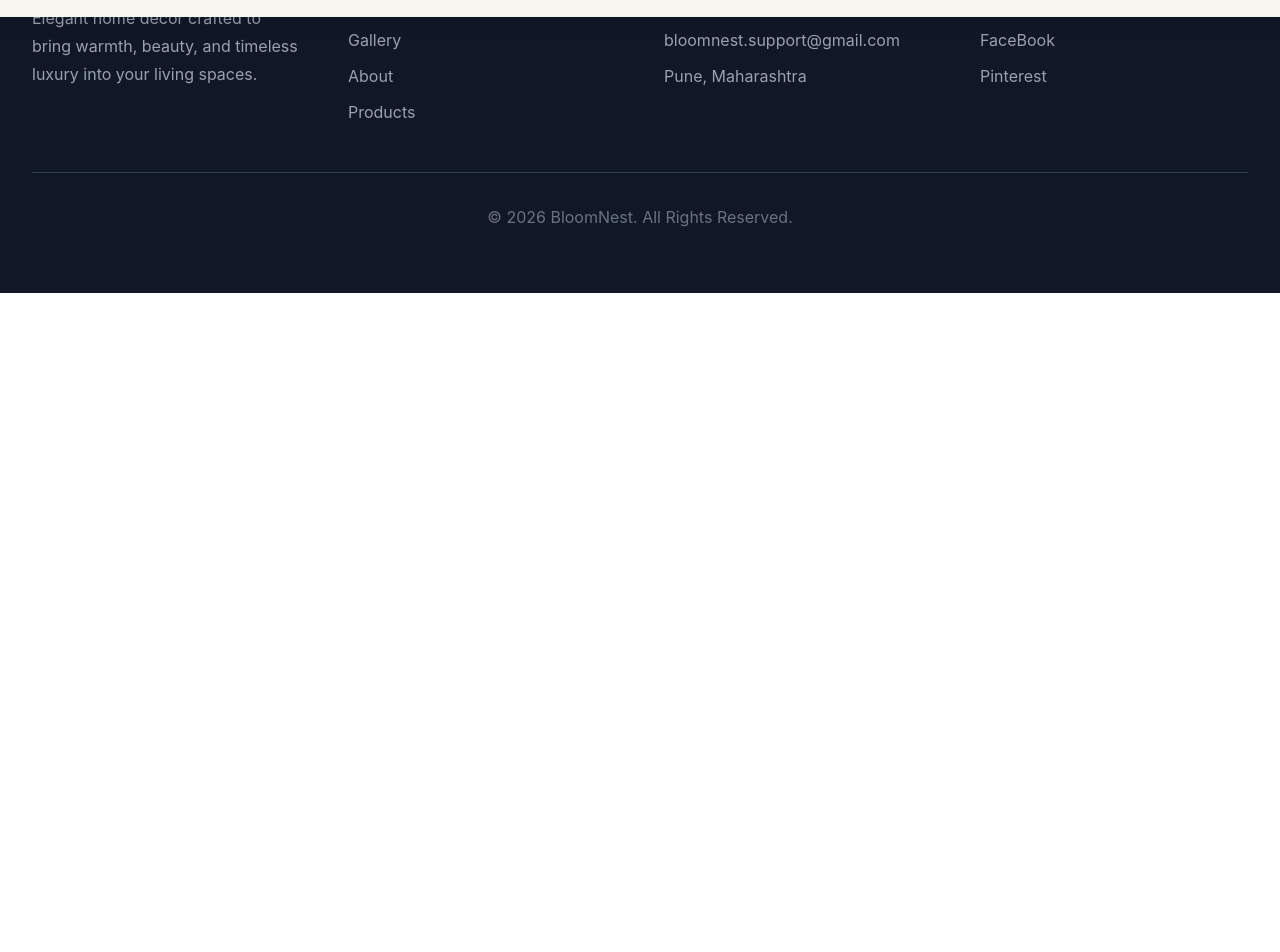
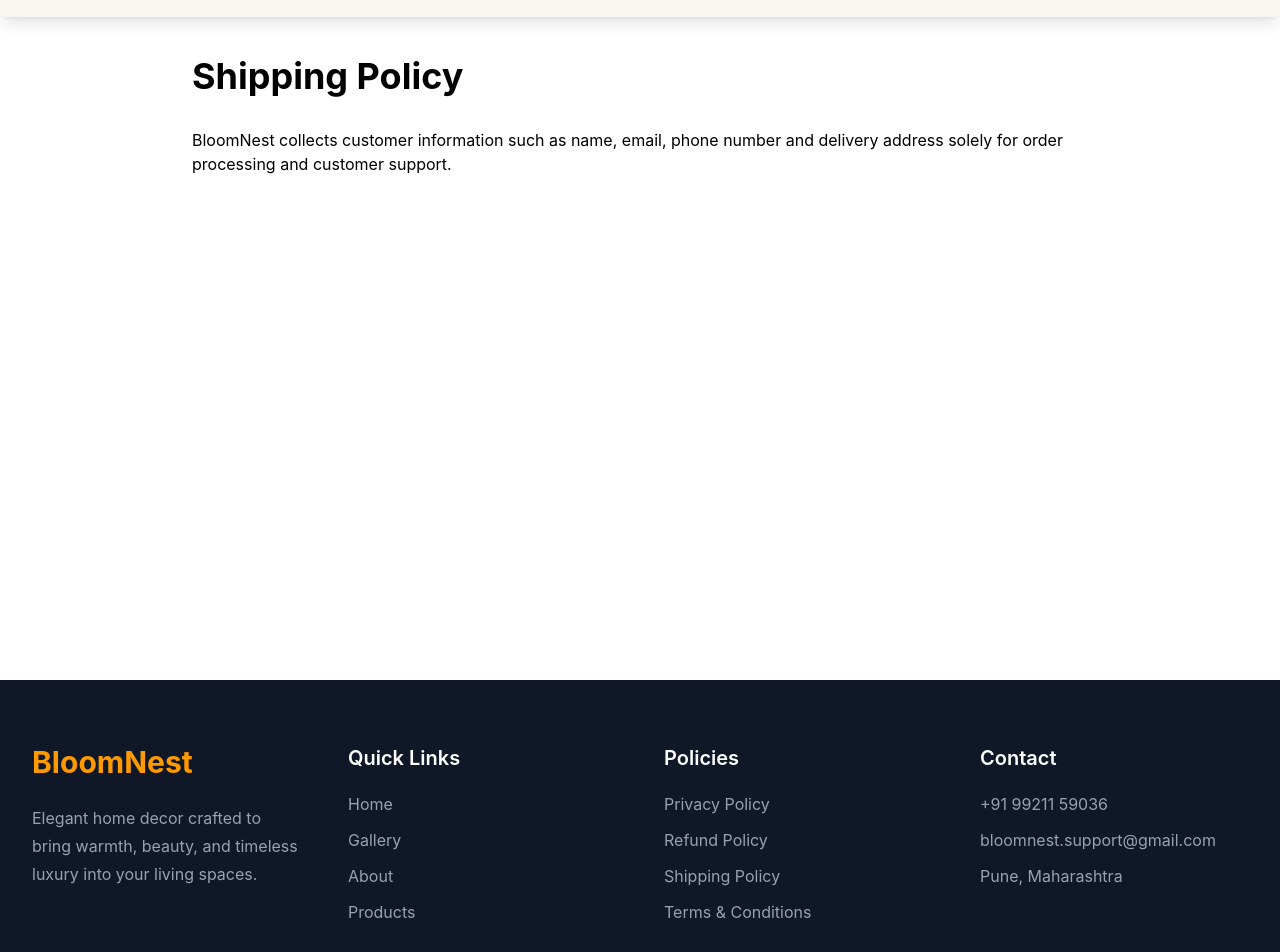
Before and after one commit to soulgod2662/BloomNest, a React (Vite) app: page /shipping-policy in a window 1280 px wide. Shown: the part 120-1072 px from the top of the page. Before the commit the page ends 800 px from the top, so only its background shows below. Built offline with nearby package versions, Linux system fonts and the light colour scheme; no server answers.

Commit message:
small changes and addition of policies

```diff
--- a/src/App.jsx
+++ b/src/App.jsx
@@ -24,6 +24,11 @@ import Orders from "./pages/Orders"
 import Admin from "./pages/Admin"
 import AdminRoute from "./components/AdminRoute"
 
+import PrivacyPolicy from "./pages/PrivacyPolicy"
+import RefundPolicy from "./pages/RefundPolicy"
+import ShippingPolicy from "./pages/ShippingPolicy"
+import TermsConditions from "./pages/TermsConditions"
+
 
 function App() {
   return (
@@ -33,6 +38,25 @@ function App() {
       <Navbar />
 
       <Routes>
+        <Route
+  path="/privacy-policy"
+  element={<PrivacyPolicy />}
+/>
+
+<Route
+  path="/refund-policy"
+  element={<RefundPolicy />}
+/>
+
+<Route
+  path="/shipping-policy"
+  element={<ShippingPolicy />}
+/>
+
+<Route
+  path="/terms-and-conditions"
+  element={<TermsConditions />}
+/>
         <Route
   path="/admin"
   element={
--- a/src/components/Footer.jsx
+++ b/src/components/Footer.jsx
@@ -27,7 +27,37 @@ function Footer() {
             <li><a href="#products" className="hover:text-white">Products</a></li>
           </ul>
         </div>
+        <div>
+  <h3 className="text-xl font-semibold mb-5">
+    Policies
+  </h3>
 
+  <ul className="space-y-3 text-gray-400">
+    <li>
+      <a href="/privacy-policy" className="hover:text-white">
+        Privacy Policy
+      </a>
+    </li>
+
+    <li>
+      <a href="/refund-policy" className="hover:text-white">
+        Refund Policy
+      </a>
+    </li>
+
+    <li>
+      <a href="/shipping-policy" className="hover:text-white">
+        Shipping Policy
+      </a>
+    </li>
+
+    <li>
+      <a href="/terms-and-conditions" className="hover:text-white">
+        Terms & Conditions
+      </a>
+    </li>
+  </ul>
+</div>
         <div>
           <h3 className="text-xl font-semibold mb-5">
             Contact
@@ -68,7 +98,7 @@ function Footer() {
 </li>
             <li>
   <a
-    href="https://pinterest.com"
+    href="https://pin.it/6AukI7sfo"
     target="_blank"
     rel="noreferrer"
     className="hover:text-white"
--- /dev/null
+++ b/src/pages/PrivacyPolicy.jsx
@@ -0,0 +1,19 @@
+function PrivacyPolicy() {
+  return (
+    <section className="min-h-screen pt-44 pb-20 px-6">
+      <div className="max-w-4xl mx-auto">
+        <h1 className="text-4xl font-bold mb-8">
+          Privacy Policy
+        </h1>
+
+        <p>
+          BloomNest collects customer information such as
+          name, email, phone number and delivery address
+          solely for order processing and customer support.
+        </p>
+      </div>
+    </section>
+  )
+}
+
+export default PrivacyPolicy
--- /dev/null
+++ b/src/pages/RefundPolicy.jsx
@@ -0,0 +1,19 @@
+function RefundPolicy() {
+  return (
+    <section className="min-h-screen pt-44 pb-20 px-6">
+      <div className="max-w-4xl mx-auto">
+        <h1 className="text-4xl font-bold mb-8">
+          Refund Policy
+        </h1>
+
+        <p>
+          BloomNest collects customer information such as
+          name, email, phone number and delivery address
+          solely for order processing and customer support.
+        </p>
+      </div>
+    </section>
+  )
+}
+
+export default RefundPolicy
--- /dev/null
+++ b/src/pages/ShippingPolicy.jsx
@@ -0,0 +1,19 @@
+function ShippingPolicy() {
+  return (
+    <section className="min-h-screen pt-44 pb-20 px-6">
+      <div className="max-w-4xl mx-auto">
+        <h1 className="text-4xl font-bold mb-8">
+          Shipping Policy
+        </h1>
+
+        <p>
+          BloomNest collects customer information such as
+          name, email, phone number and delivery address
+          solely for order processing and customer support.
+        </p>
+      </div>
+    </section>
+  )
+}
+
+export default ShippingPolicy
--- /dev/null
+++ b/src/pages/TermsConditions.jsx
@@ -0,0 +1,17 @@
+function TermsConditions() {
+  return (
+    <section className="min-h-screen pt-44 pb-20 px-6">
+      <div className="max-w-4xl mx-auto">
+        <h1 className="text-4xl font-bold mb-8">
+          Terms and Conditions
+        </h1>
+
+        <p>
+          By accessing or using the BloomNest website and services, you agree to be bound by these Terms and Conditions.
+        </p>
+      </div>
+    </section>
+  )
+}
+
+export default TermsConditions
```
